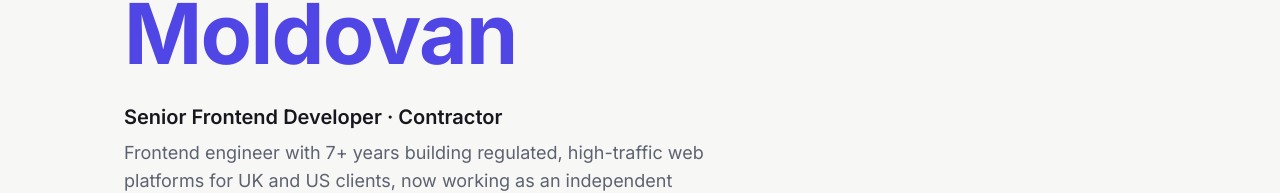
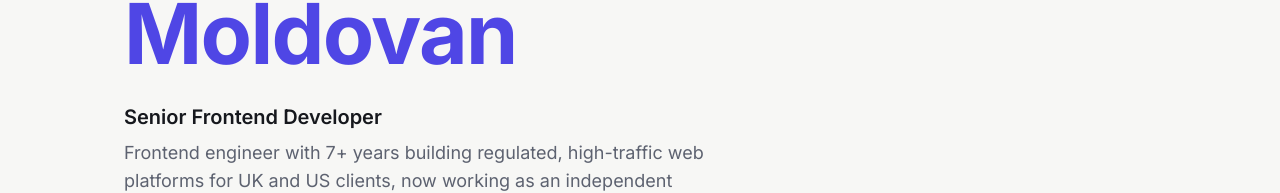
Before and after one commit to MoldovanAlexandruVasile/cv, a React (Vite) app: page / in a window 1280 px wide. Shown: the part 307-500 px from the top of the page. Built offline with nearby package versions, Linux system fonts and the light colour scheme.

Commit message:
chore: adjust title

```diff
--- a/src/data/jobs.ts
+++ b/src/data/jobs.ts
@@ -3,7 +3,7 @@ import type { Job } from "../types/cv.ts";
 export const jobs: Job[] = [
   {
     id: "gaming-factory",
-    title: "Senior Frontend Developer · Contractor",
+    title: "Senior Frontend Developer",
     company: "Gaming Factory Limited",
     start: "Nov 2026",
     end: "Present",
--- a/src/data/profile.ts
+++ b/src/data/profile.ts
@@ -3,7 +3,7 @@ import type { Profile } from "../types/cv.ts";
 
 export const profile: Profile = {
   name: "Alexandru-Vasile Moldovan",
-  role: "Senior Frontend Developer · Contractor",
+  role: "Senior Frontend Developer",
   location: "Târgu Mureș, Romania",
   summary:
     "Frontend engineer with 7+ years building regulated, high-traffic web platforms for UK and US clients, now working as an independent contractor. I write React and TypeScript, shape architecture through ADRs, and have led and grown frontend teams as a People Lead.",
```
